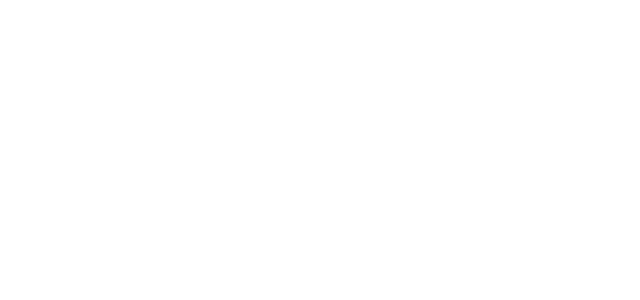
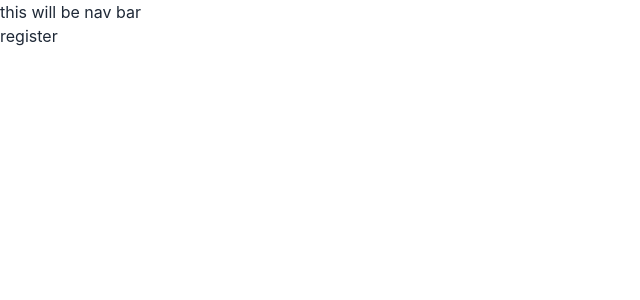
Before and after one commit to ikhtiaj-arif/Anna-Fitness-client-repo, a React (Create React App) app: page /register in a window 1280 px wide. Shown: the top 300 px of the page, without its empty margins (0-640 px from the left). Built offline with nearby package versions, Linux system fonts and the light colour scheme.

Commit message:
components css and router added

```diff
--- a/package.json
+++ b/package.json
@@ -6,6 +6,7 @@
     "@testing-library/jest-dom": "^5.16.5",
     "@testing-library/react": "^13.4.0",
     "@testing-library/user-event": "^13.5.0",
+    "daisyui": "^2.38.1",
     "firebase": "^9.13.0",
     "react": "^18.2.0",
     "react-dom": "^18.2.0",
@@ -36,5 +37,10 @@
       "last 1 firefox version",
       "last 1 safari version"
     ]
+  },
+  "devDependencies": {
+    "autoprefixer": "^10.4.13",
+    "postcss": "^8.4.18",
+    "tailwindcss": "^3.2.2"
   }
 }
--- /dev/null
+++ b/postcss.config.js
@@ -0,0 +1,6 @@
+module.exports = {
+  plugins: {
+    tailwindcss: {},
+    autoprefixer: {},
+  },
+}
--- a/src/App.js
+++ b/src/App.js
@@ -1,11 +1,11 @@
-import logo from './logo.svg';
+
 import './App.css';
+import router from './Routes/Router';
+import { RouterProvider }from 'react-router-dom';
 
 function App() {
   return (
-    <div className="App">
-
-    </div>
+    <RouterProvider router={router}></RouterProvider>
   );
 }
 
--- /dev/null
+++ b/src/Layout/Main.jsx
@@ -0,0 +1,16 @@
+import React from 'react';
+import Header from '../Pages/Public/Header';
+import { Outlet }from 'react-router-dom';
+
+
+
+const Main = () => {
+    return (
+        <div>
+            <Header></Header>
+            <Outlet></Outlet>
+        </div>
+    );
+};
+
+export default Main;
--- /dev/null
+++ b/src/Pages/Public/Header.jsx
@@ -0,0 +1,11 @@
+import React from 'react';
+
+const Header = () => {
+    return (
+        <div>
+            <h2>this will be nav bar</h2>
+        </div>
+    );
+};
+
+export default Header;
--- /dev/null
+++ b/src/Pages/Public/Home.jsx
@@ -0,0 +1,11 @@
+import React from 'react';
+
+const Home = () => {
+    return (
+        <div>
+            <h2>home</h2>
+        </div>
+    );
+};
+
+export default Home;
--- /dev/null
+++ b/src/Pages/Shared/Login.jsx
@@ -0,0 +1,11 @@
+import React from 'react';
+
+const Login = () => {
+    return (
+        <div>
+            <h1>login</h1>
+        </div>
+    );
+};
+
+export default Login;
--- /dev/null
+++ b/src/Pages/Shared/Register.jsx
@@ -0,0 +1,11 @@
+import React from 'react';
+
+const Register = () => {
+    return (
+        <div>
+            <h1>register</h1>
+        </div>
+    );
+};
+
+export default Register;
--- /dev/null
+++ b/src/Routes/Router.jsx
@@ -0,0 +1,31 @@
+import { createBrowserRouter } from 'react-router-dom';
+import Main from '../Layout/Main';
+import Home from '../Pages/Public/Home';
+import Login from '../Pages/Shared/Login';
+import Register from '../Pages/Shared/Register';
+
+
+const router = createBrowserRouter([
+    {
+        path: '/',
+        element: <Main></Main>,
+        children: [
+            {
+                path: '/',
+                element: <Home></Home>
+            },
+            {
+                path: '/login',
+                element: <Login></Login>
+            },
+            {
+                path: '/register',
+                element: <Register></Register>
+            },
+        ]
+    }
+])
+
+
+
+export default router;
--- a/src/index.css
+++ b/src/index.css
@@ -1,3 +1,8 @@
+@tailwind base;
+@tailwind components;
+@tailwind utilities;
+
+
 body {
   margin: 0;
   font-family: -apple-system, BlinkMacSystemFont, 'Segoe UI', 'Roboto', 'Oxygen',
--- /dev/null
+++ b/tailwind.config.js
@@ -0,0 +1,10 @@
+/** @type {import('tailwindcss').Config} */
+module.exports = {
+  content: [
+    "./src/**/*.{js,jsx,ts,tsx}",
+  ],
+  theme: {
+    extend: {},
+  },
+  plugins: [require("daisyui")],
+}
```
Also changed, not shown: 1 other file (tests, documents, lock files or other folders).
